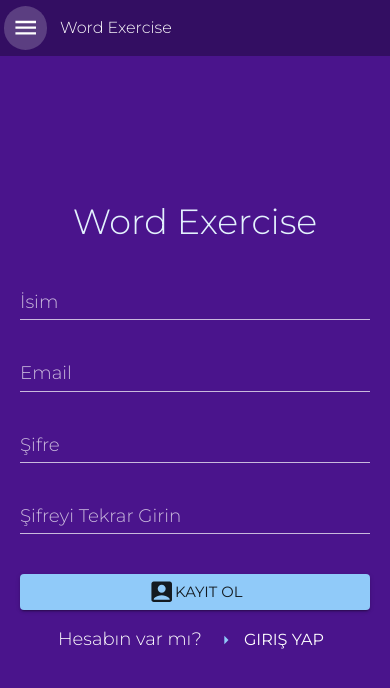
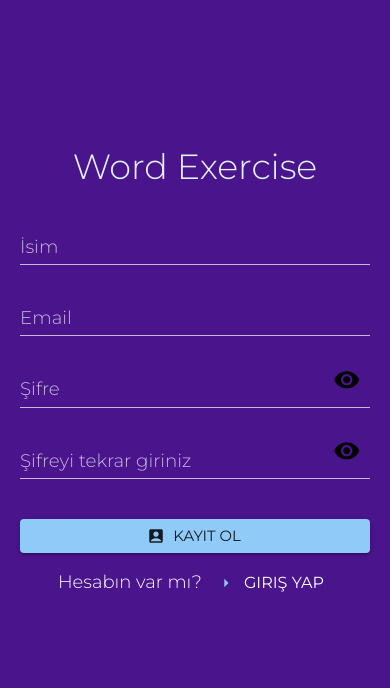
Before and after one commit to ahmetsakrak-web/wordApp, a React (Create React App) app in the folder frontend/: page /register in a window 390 px wide. Shown: the top 688 px of the page. Built offline with nearby package versions, Linux system fonts and the light colour scheme.

Commit message:
mobil responsive

```diff
--- a/frontend/public/index.html
+++ b/frontend/public/index.html
@@ -7,10 +7,10 @@
 
 
 
-    <title>React App</title>
+    <title>Word Exercise</title>
   </head>
   <body>
-    <noscript>You need to enable JavaScript to run this app.</noscript>
+    <noscript>Kelime Çalışmaları yapılabilecek bir uygulama</noscript>
     <div id="root"></div>
 
   </body>
--- a/frontend/src/App.js
+++ b/frontend/src/App.js
@@ -1,7 +1,7 @@
 import {BrowserRouter, Routes, Route} from 'react-router-dom'
 import Edit from "./pages/Edit"
 import {createTheme,ThemeProvider} from "@mui/material/styles"
-import { grey, blue, indigo } from '@mui/material/colors'
+import { grey, indigo } from '@mui/material/colors'
 import Anasayfa from "./pages/Anasayfa"
 import { Navbar } from './components/navbar'
 import {Register } from './pages/Register'
@@ -18,7 +18,7 @@ import Exercise from './pages/Exercise'
 const theme = createTheme({
   palette:{
 
-    aciklamaRenk:blue[600],
+
     kelimeRenk:grey[200],
     arkaplan:indigo[600],
     mode:"dark",
@@ -37,7 +37,8 @@ const theme = createTheme({
   },
 
 })
-
+const user = store.getState(user=>user)
+console.log();
 
 
 
@@ -47,7 +48,7 @@ function App() {
           <ThemeProvider theme={theme}>
 
             <BrowserRouter>
-              <Navbar />
+              {user.auth.user && <Navbar />}
 
                     <Routes>
                             <Route path='/register' element={<Register/>} />
--- a/frontend/src/components/WordForms.js
+++ b/frontend/src/components/WordForms.js
@@ -6,7 +6,6 @@ import { useSelector } from 'react-redux';
 import { addWordPair, editWordPair } from './utilities';
 import { useDispatch } from 'react-redux';
 import { createWord, updateWord } from '../features/collection/collectionSlice';
-import { fontSize } from '@mui/system';
 import { CheckCircleOutline, InfoOutlined } from '@mui/icons-material';
 
 
@@ -99,7 +98,6 @@ const EditForm =({item, setEditMode}) =>{
 
              sx={{  position:"relative",
                     display:'flex',
-
                     flexDirection:"column",
                     justifyContent:"center",
                     alignItems:"center",
--- a/frontend/src/components/navbar.js
+++ b/frontend/src/components/navbar.js
@@ -1,25 +1,17 @@
 import * as React from 'react';
 
 import { styled, useTheme } from '@mui/material/styles';
+import {ListItemButton, ListItemIcon, ListItemText, Typography,Box,Drawer,Toolbar,Divider, IconButton,ListItem } from '@mui/material';
+import {Menu, ChevronLeft, ChevronRight, Home, ExitToApp,Key, Group, Login} from "@mui/icons-material";
 
-
-import MenuIcon from '@mui/icons-material/Menu';
-import ChevronLeftIcon from '@mui/icons-material/ChevronLeft';
-import ChevronRightIcon from '@mui/icons-material/ChevronRight';
-import HomeIcon from '@mui/icons-material/Home';
-import ExitToAppIcon from '@mui/icons-material/ExitToApp';
-import GroupIcon from '@mui/icons-material/Group';
-import LoginIcon from '@mui/icons-material/Login';
 import {Link} from "react-router-dom"
-
-import {ListItemButton, ListItemIcon, ListItemText, Typography,Box,Drawer,Toolbar,Divider, IconButton,ListItem } from '@mui/material';
 
 import { mylogout, reset } from '../features/auth/authSlice';
 import { useNavigate } from 'react-router-dom';
 import { useDispatch,useSelector } from 'react-redux';
 
 
-const drawerWidth = 240;
+const drawerWidth = 255;
 
 
 
@@ -35,7 +27,9 @@ const DrawerHeader = styled('div')(({ theme }) => ({
 }));
 
 
-
+const passwordHandle =()=>{
+  console.log("clicked");
+}
 
 
 
@@ -79,7 +73,7 @@ export const  Navbar=()=> {
               "&:hover":{
                 background:"black"}}}>
 
-            <MenuIcon />
+            <Menu />
 
           </IconButton>
 
@@ -113,28 +107,37 @@ export const  Navbar=()=> {
                   </Typography>
           </ListItem>
           <IconButton onClick={handleDrawerClose}>
-            {theme.direction === 'ltr' ? <ChevronLeftIcon /> : <ChevronRightIcon />}
+            {theme.direction === 'ltr' ? <ChevronLeft /> : <ChevronRight />}
           </IconButton>
         </DrawerHeader>
         <Divider />
 
          {/* Links  */}
         {
-        user ? (
+        user && (
           <>
           <ListItem>
             <ListItemButton>
             <ListItemIcon>
-              <HomeIcon />
+              <Home />
             </ListItemIcon>
               <Link to={`/`} className="navLink"><ListItemText>Anasayfa</ListItemText></Link>
+            </ListItemButton>
+          </ListItem>
+
+          <ListItem>
+            <ListItemButton onClick={passwordHandle}>
+            <ListItemIcon>
+              <Key />
+            </ListItemIcon>
+              <ListItemText>Şifreni Değiştir</ListItemText>
             </ListItemButton>
           </ListItem>
 
           <ListItem onClick={onLogout}>
               <ListItemButton>
                 <ListItemIcon>
-                  <ExitToAppIcon />
+                  <ExitToApp />
                 </ListItemIcon>
                   <Typography >
                     Çıkış
@@ -143,32 +146,7 @@ export const  Navbar=()=> {
           </ListItem>
 
           </>
-         ) :
-       (<>
-
-          <ListItem>
-          <Link to={`/login`} className="navLink">
-            <ListItemButton xs={{width:"100%"}}>
-            <ListItemIcon>
-              <LoginIcon />
-            </ListItemIcon>
-              <ListItemText>Giriş</ListItemText>
-            </ListItemButton>
-            </Link>
-          </ListItem>
-
-          <ListItem>
-          <Link to={`/register`} className="navLink">
-            <ListItemButton>
-            <ListItemIcon>
-              <GroupIcon />
-            </ListItemIcon>
-              <ListItemText>Kayıt Ol</ListItemText>
-            </ListItemButton>
-            </Link>
-          </ListItem>
-        </>)
-        }
+         )}
 
 
 
--- a/frontend/src/index.css
+++ b/frontend/src/index.css
@@ -11,6 +11,21 @@ body {
   color: white;
   font-size: 20px;
   width:100%;
+}
+.sifre{
+  position:relative;
+
+  display:flex;
+  justify-content:flex-end;
+  align-items:center;
+
+}
+.span{
+  position:absolute;
+  margin-right:10px;
+  margin-top:15px;
+  cursor:pointer;
+  z-index:20;
 }
 
 
--- a/frontend/src/pages/Exercise.js
+++ b/frontend/src/pages/Exercise.js
@@ -112,7 +112,7 @@ const flexCenter= { display:"flex", flexDirection:"column", justifyContent:"cent
 
             fontWeight:"500",
             display:"inline",
-            mb:"8rem",
+            mb:"2rem",
             fontSize:{xs:"30px",}
         }}>
       kelime sayısı: {error ? collection.rArray.length - 1 : collection.rArray.length} / {collection.cArray.length}
@@ -127,7 +127,7 @@ const flexCenter= { display:"flex", flexDirection:"column", justifyContent:"cent
                     fontWeight:"600",
                     color:"green",
                     textAlign:"center",
-                    mb:"5rem",
+                    mb:{sm:"5rem"},
                     letterSpacing:"1px",
                     fontSize:{xs:"25px",}
                 }} >
@@ -142,7 +142,7 @@ const flexCenter= { display:"flex", flexDirection:"column", justifyContent:"cent
                  <Alert icon={<ErrorOutlineIcon sx={{fontSize:"40px"}} />} sx={{background:"none",padding:"0px",fontSize:"25px"}}  severity="error">
                     Yanlış girdiniz doğrusu;
                 </Alert>
-                <Typography sx={{fontSize:"25px",color:"success.dark",mb:"4rem",fontWeight:"600",letterSpacing:"1px" }}>{collection.rArray[0].word}</Typography>
+                <Typography sx={{fontSize:"25px",color:"success.dark",mb:{sm:"4rem"},fontWeight:"600",letterSpacing:"1px" }}>{collection.rArray[0].word}</Typography>
 
                 </>
                   : ""
--- a/frontend/src/pages/Login.js
+++ b/frontend/src/pages/Login.js
@@ -3,6 +3,8 @@ import {Box,Button,TextField, Typography} from "@mui/material"
 import { Container } from '@mui/system'
 import {toast} from "react-toastify"
 import LoginIcon from '@mui/icons-material/Login';
+import VisibilityIcon from '@mui/icons-material/Visibility';
+import VisibilityOffIcon from '@mui/icons-material/VisibilityOff';
 import { login,reset } from '../features/auth/authSlice';
 import { useSelector, useDispatch} from "react-redux"
 import { Link, useNavigate } from 'react-router-dom';
@@ -12,6 +14,8 @@ import ArrowRightIcon from '@mui/icons-material/ArrowRight';
 export const Login = () => {
 const dispatch = useDispatch();
 const navigator = useNavigate();
+
+const [visable, setVisable] = useState(false);
 
 const [formData,setFormData] = useState({
         email:"",
@@ -81,7 +85,7 @@ if(isLoading){
             autoComplete="off"
             sx={{
                 width:"350px",
-                mb:"220px"
+                mb:"200px"
                 }}
             onSubmit={onSubmit}
         >
@@ -96,14 +100,19 @@ if(isLoading){
 
             }}
             />
-              <TextField label="Şifre" variant="standard"  name='password' type="password" value={password} onChange={onChange}
+            <div className='sifre' style={{marginTop:"50px"}}>
+             { visable  ? <VisibilityOffIcon onClick={()=>setVisable(!visable)}  className='span'  />
+             : <VisibilityIcon onClick={()=>setVisable(!visable)}  className='span'/> }
+              <TextField
+               label="Şifre" variant="standard" name='password' type={visable ? "text" : "password"} value={password} onChange={onChange}
             sx={{
-                mt:"50px",
+
                 width:"100%"
             }}
             />
-            <Button type="submit" size='small' variant='contained' sx={{mt:"40px", width:"100%"}}>
-            <LoginIcon sx={{ fontSize: 25, top:"2px", position:"relative" }} />    Giriş
+            </div>
+            <Button  startIcon={<LoginIcon fontSize='25px' />} type="submit" size='small' variant='contained' sx={{mt:"40px", width:"100%"}}>
+              Giriş
             </Button>
             <Typography sx={{textAlign:"center",fontSize:"18px",color:"white",mt:"10px"}}> Hesabın Yok mu?
                 <Button sx={{ml:"10px","&:hover":{background:"none"}}}  startIcon={<ArrowRightIcon/>}>
--- a/frontend/src/pages/Register.js
+++ b/frontend/src/pages/Register.js
@@ -8,7 +8,8 @@ import { register, reset } from '../features/auth/authSlice'
 import { CollectionsLoader } from '../components/Loaders';
 import ArrowRightIcon from '@mui/icons-material/ArrowRight';
 import AccountBoxIcon from '@mui/icons-material/AccountBox'
-
+import VisibilityIcon from '@mui/icons-material/Visibility';
+import VisibilityOffIcon from '@mui/icons-material/VisibilityOff';
 
 export const Register = () => {
     const [formData,setFormData] = useState({
@@ -26,7 +27,7 @@ export const Register = () => {
         const dispatch = useDispatch();
 
         const {user, isLoading, isError, isSuccess, message} = useSelector(state=>state.auth)
-
+        const [visable, setVisable] = useState(false);
         useEffect(()=>{
 
             if(isError){
@@ -109,21 +110,32 @@ export const Register = () => {
                   width:"100%"
               }}
               />
-               <TextField  label="Şifre" variant="standard"  name='password' type="password" value={password} onChange={onChange}
+
+            <div className='sifre'>
+             { visable  ? <VisibilityOffIcon onClick={()=>setVisable(!visable)} className='span'/>
+             : <VisibilityIcon onClick={()=>setVisable(!visable)}  className='span'/> }
+              <TextField
+               label="Şifre" variant="standard" name='password' type={visable ? "text" : "password"} value={password} onChange={onChange}
             sx={{
                 mt:"20px",
                 width:"100%"
-              }}
-              />
-               <TextField label="Şifreyi Tekrar Girin" variant="standard"  name='password2' type="password" value={password2} onChange={onChange}
+            }} />
+            </div>
+
+            <div className='sifre'>
+             { visable  ? <VisibilityOffIcon onClick={()=>setVisable(!visable)} className='span'/>
+             : <VisibilityIcon onClick={()=>setVisable(!visable)}  className='span'/> }
+              <TextField
+               label="Şifreyi tekrar giriniz" variant="standard" name='password2' type={visable ? "text" : "password"} value={password2} onChange={onChange}
             sx={{
                 mt:"20px",
                 width:"100%"
-              }}
-              />
-              <Button type='submit' size='small' variant='contained' sx={{mt:"40px", width:"100%"}}>
+            }} />
+            </div>
 
-              <AccountBoxIcon/>   Kayıt Ol
+              <Button startIcon={<AccountBoxIcon  sx={{fontSize:"60px"}}/>} type='submit' size='small' variant='contained' sx={{mt:"40px", width:"100%"}}>
+
+                 Kayıt Ol
               </Button>
               <Typography sx={{textAlign:"center",fontSize:"18px",color:"white",mt:"10px"}}> Hesabın var mı?
                 <Button sx={{ml:"10px","&:hover":{background:"none"}}} startIcon={<ArrowRightIcon/>}>
```
Also changed, not shown: frontend/src/components/WordPairCard.js (+20 -14 lines), 2 other files (tests, documents, lock files or other folders). Lines whose indentation alone changed are shown as unchanged.
